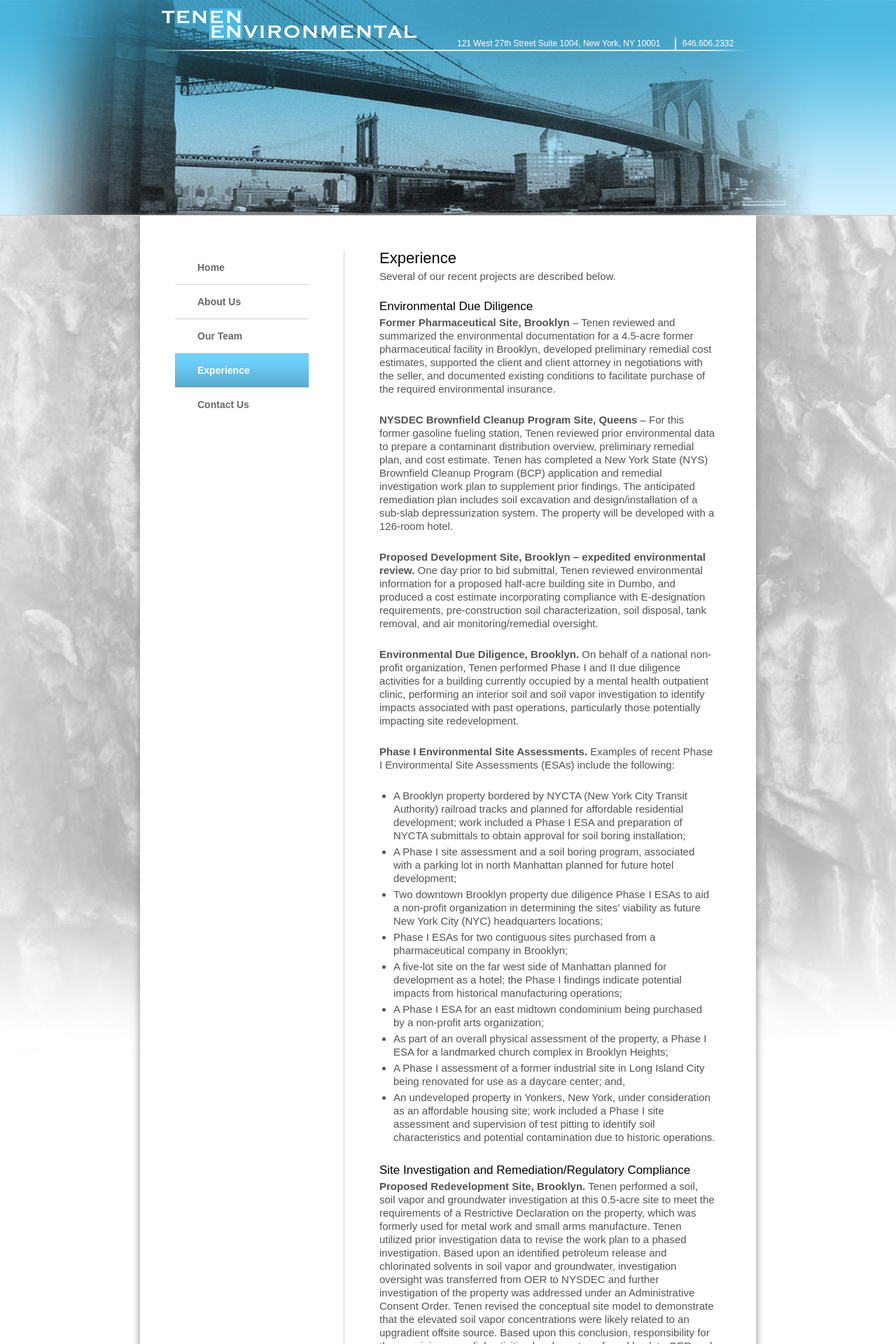
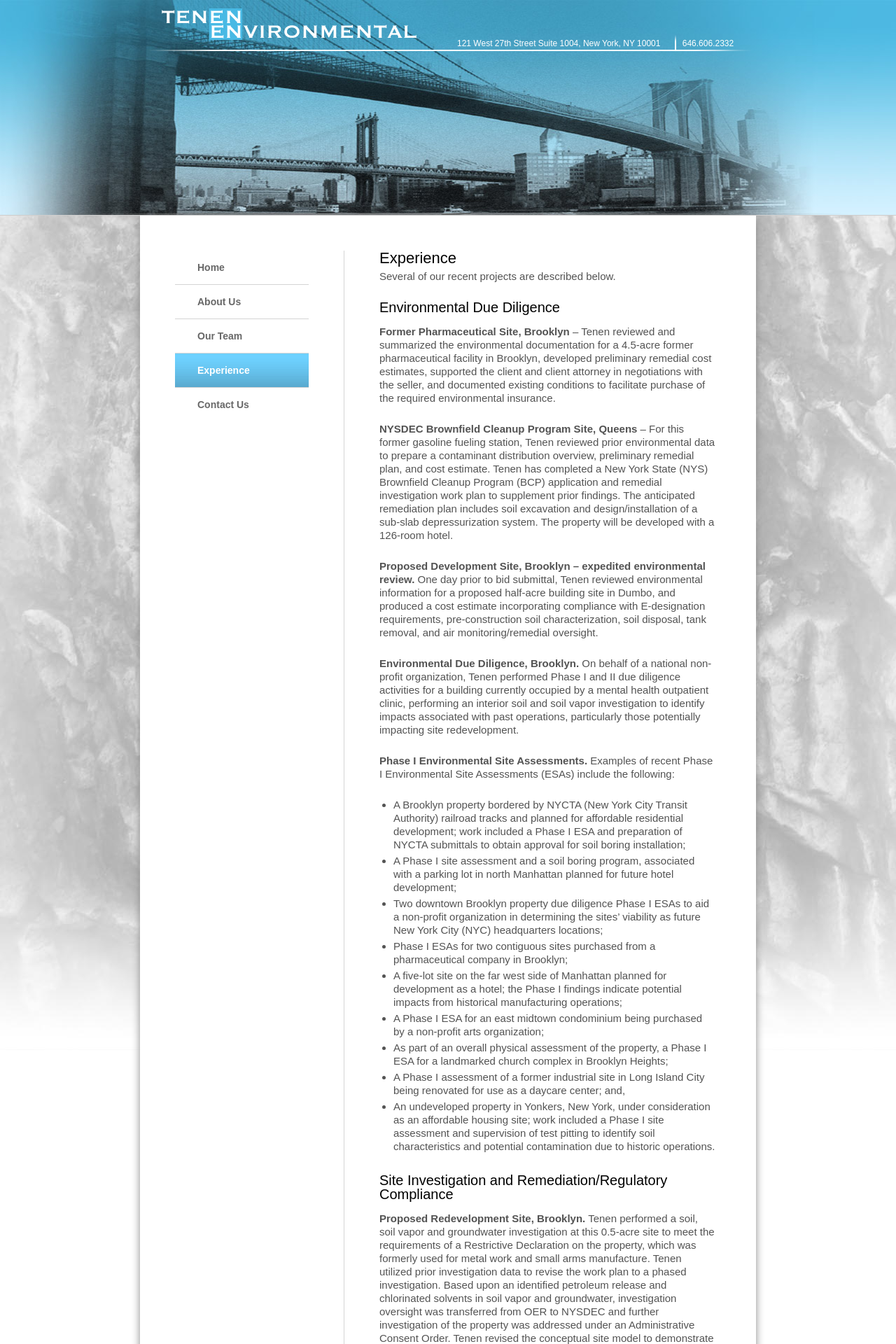
Before and after one commit to afs35mm/Tenen-env, a PHP site: page /experience/index.php in a window 1280 px wide. Shown: the top 1920 px of the page at 70% size. Run offline with PHP 8.4, Linux system fonts and the light colour scheme; some libraries are stand-ins or nearby versions.

Commit message:
style changes

```diff
--- a/css/style.css
+++ b/css/style.css
@@ -48,7 +48,7 @@ transition: all 0.5s ease-out 0s; }
 #center #body #right p {padding-bottom:25px; line-height:19px;}
 #center #body #right address {padding-bottom:25px; line-height:19px;}
 #center #body #right h3 {color:#000; font-size:22px; padding-bottom:5px;}
-#center #body #right h4 {color:#000; font-size:17px; padding-bottom:5px;}
+#center #body #right h4 {color:#000; font-size:20px; padding-bottom:15px;}
 #center #body #right a {color:#000; text-decoration:underline; display:block;}
 #center #body #right li {line-height:19px;list-style-type:disc; padding-bottom:4px; list-style-position:inside;}
 #center #body #right table.contact tr td {padding-bottom:0px;}
```
